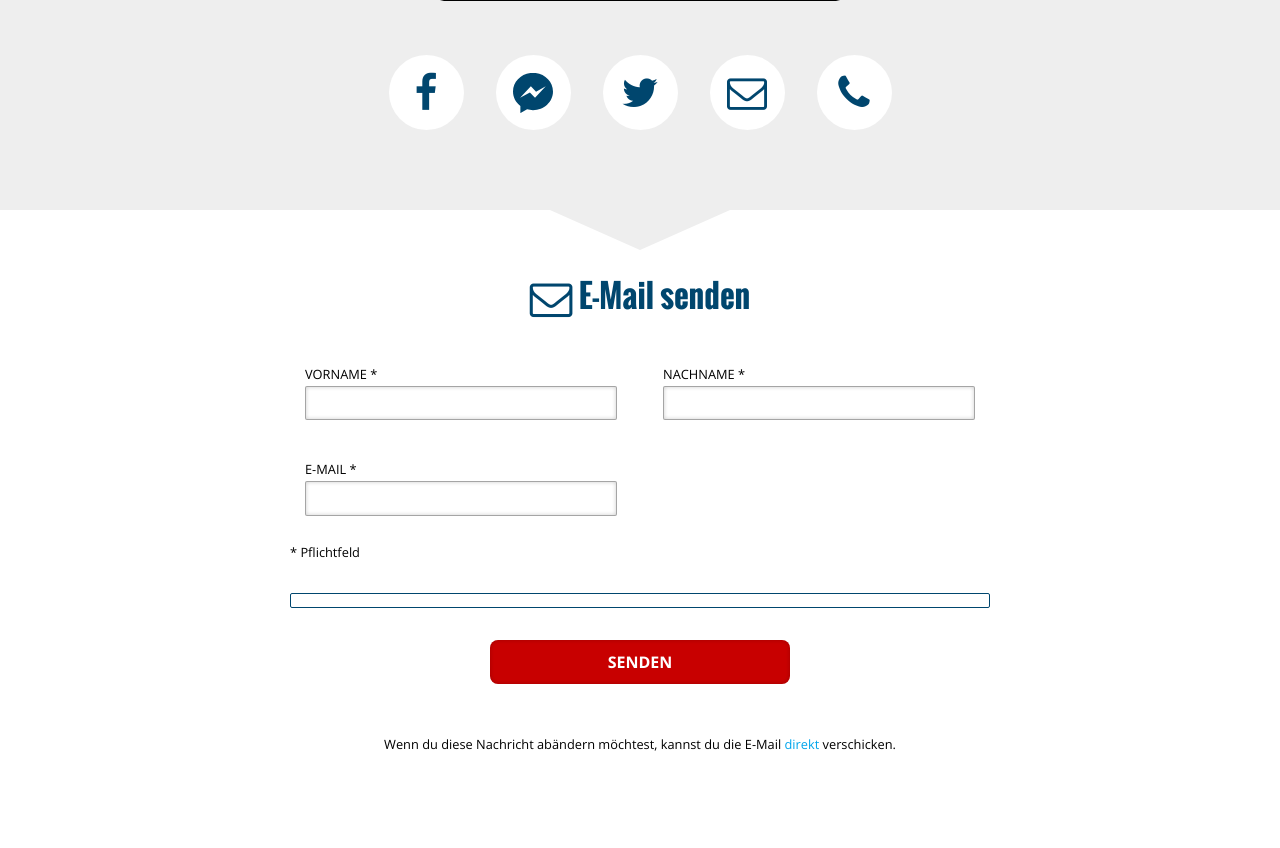
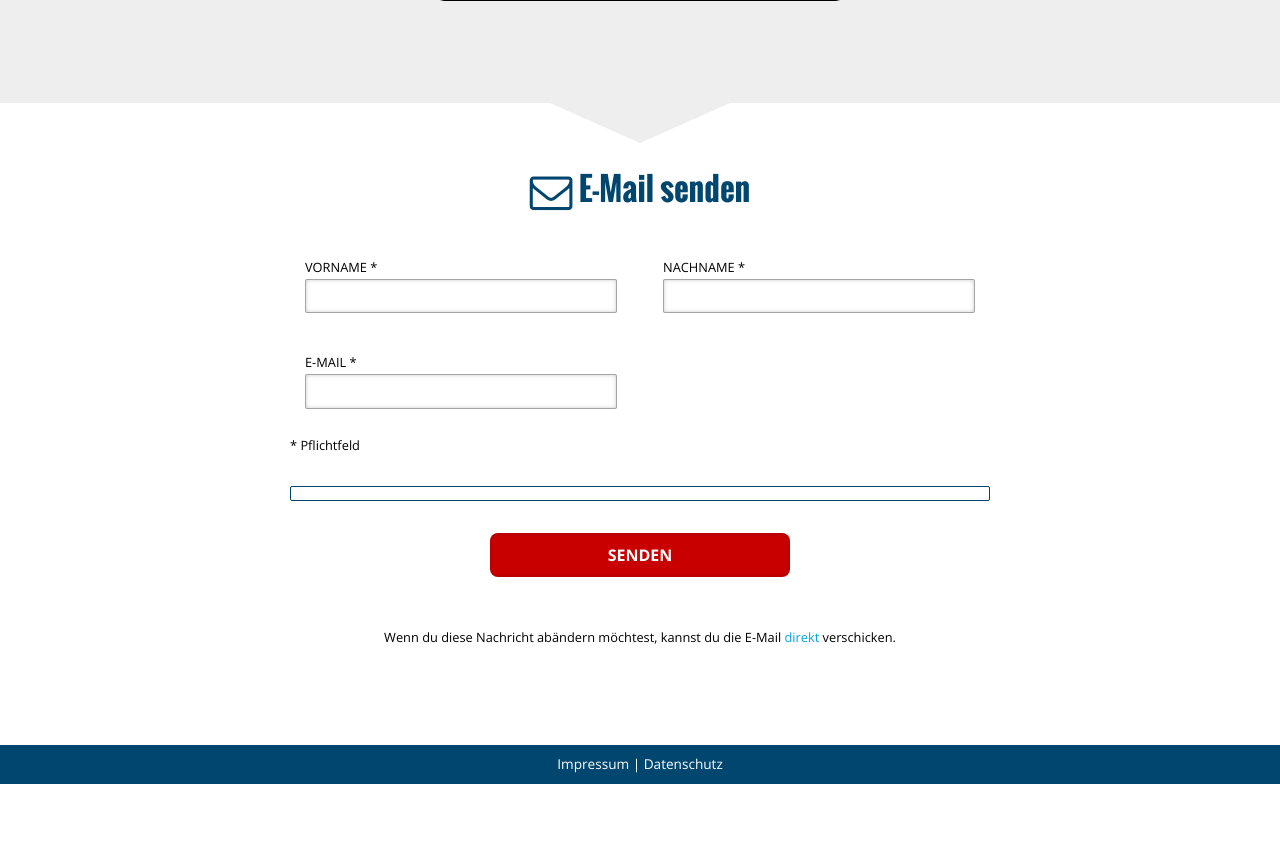
Before and after one commit to c3wien/Poke-That-Gmeind, a Python web app: template luftfilterbegehren/templates/act/city.html in a window 1280 px wide. Shown: the part 570-1418 px from the top of the page. After the commit the page ends 1354 px from the top, so only its background shows below. Run offline with Jinja, Linux system fonts and the light colour scheme; the template is opened without the code that fills it: most values are stand-ins (such as "Sample title", 1, 10 or a date in 2020); some libraries are stand-ins or nearby versions.

Commit message:
remove additional contact ways for cities

```diff
--- a/luftfilterbegehren/templates/act/city.html
+++ b/luftfilterbegehren/templates/act/city.html
@@ -12,31 +12,6 @@
             <div class="profile">
                 <img src="{{ url_for('static', filename='img/cities/' + city.imagename + '.png' ) }}" alt="{{ city }}" />
             </div>
-        </div>
-        <div class="row bottom">
-            {% if city.contact.facebook|length > 0 %}
-            <a class="share center" href="https://www.facebook.com/{{ city.contact.facebook }}" target="_blank">
-                <div class="center"><i class="fa fa-facebook" aria-hidden="true"></i></div>
-            </a>
-            <a class="share center" href="https://fb.com/msg/{{ city.contact.facebook }}" target="_blank">
-                <div class="center"><i class="fb-messenger" aria-hidden="true"></i></div>
-            </a>
-            {% endif %}
-            {% if city.contact.twitter|length > 0 %}
-            <a class="share center" href="https://twitter.com/intent/tweet?url=https%3A%2F%2Füberwachungspaket%2Eat%2F&text=Stoppt%20das%20%C3%9Cberwachungspaket%21%20%40{{ city.contact.twitter }}&hashtags=%C3%BCberwachungspaket&related=epicenter%5Fworks%3Aepicenter%2Eworks" target="_blank">
-                <div class="center"><i class="fa fa-twitter" aria-hidden="true"></i></div>
-            </a>
-            {% endif %}
-            {% if city.contact.mail|length > 0 %}
-            <a class="share center" href="#email">
-                <div class="center"><i class="fa fa-envelope-o" aria-hidden="true"></i></div>
-            </a>
-            {% endif %}
-            {% if city.contact.phone|length > 0 %}
-            <a class="share center" href="#anrufen">
-                <div class="center"><i class="fa fa-phone" aria-hidden="true"></i></div>
-            </a>
-            {% endif %}
         </div>
     </section>
     {% if city.contact.mail|length > 0 %}
@@ -72,7 +47,6 @@
         </form>
     </section>
     {% endif %}
-
 <script>
     MailNameTo = "{{ city }}";
 </script>
```
